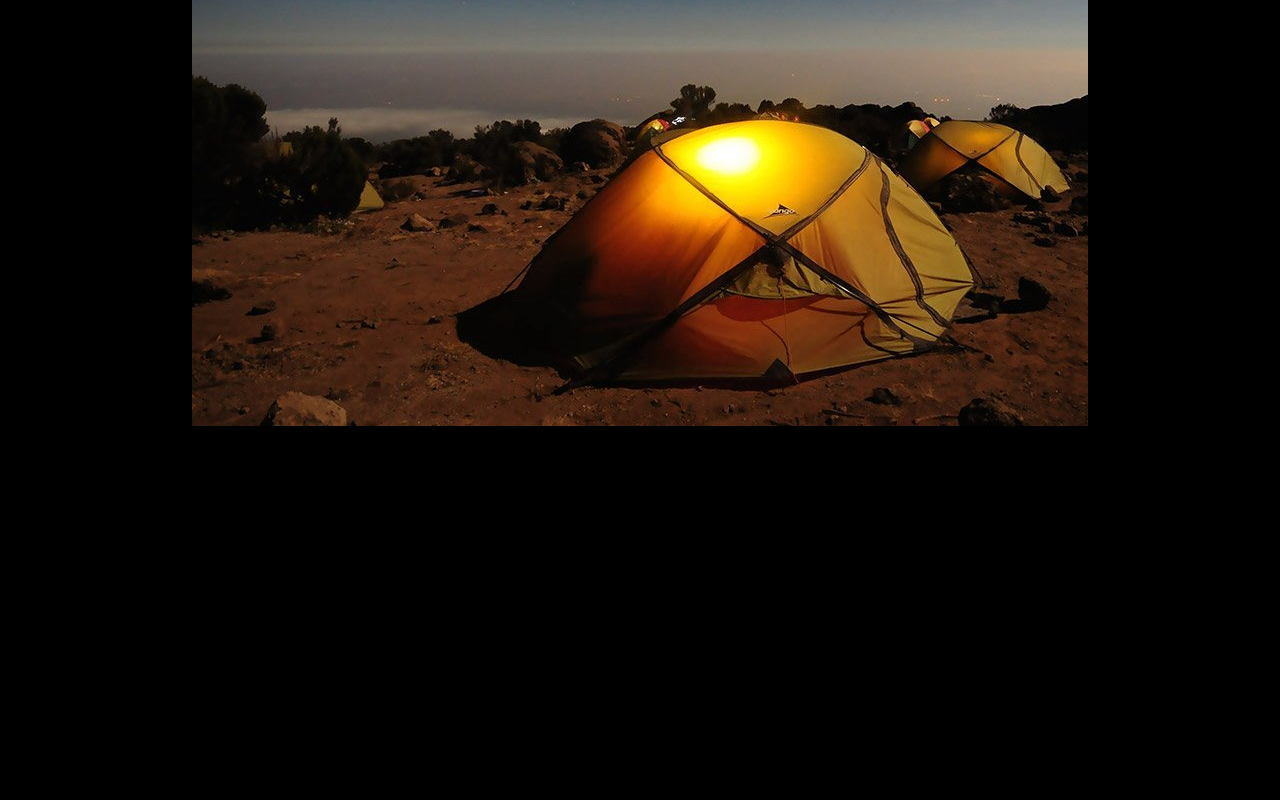
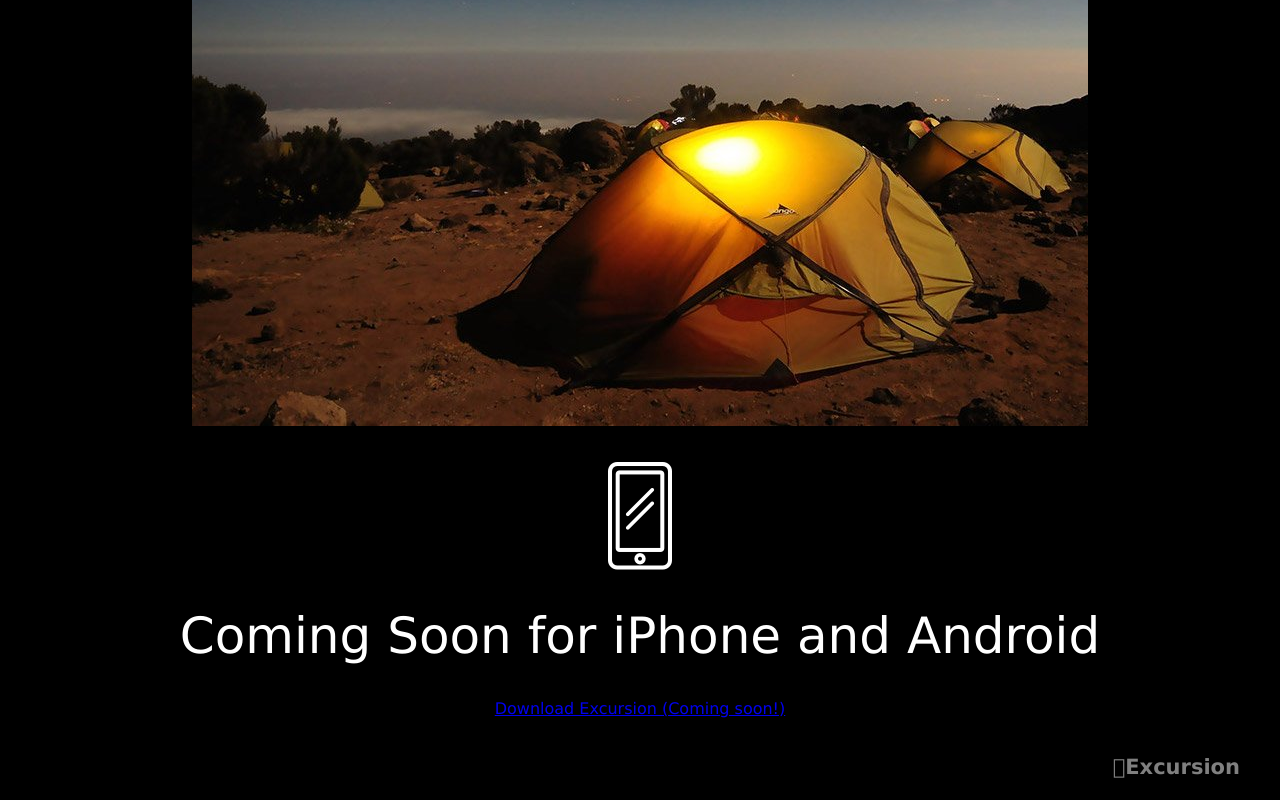
Before and after one commit to ggies/excursion, a plain HTML site: page index.html in a window 1280 px wide. Shown: the part 579-1379 px from the top of the page. Before the commit the page ends 1017 px from the top, so only its background shows below. Drawn offline with Linux system fonts and the light colour scheme.

Commit message:
completed first draft

```diff
--- a/index.html
+++ b/index.html
@@ -3,6 +3,8 @@
   <head>
     <title>Excursion Homepage</title>
     <link rel="stylesheet" type="text/css" href="resources/css/styles.css">
+    <link rel="stylesheet" href="https://cdn.jsdelivr.net/npm/@fortawesome/fontawesome-free@5.15.4/css/fontawesome.min.css"
+      integrity="sha384-jLKHWM3JRmfMU0A5x5AkjWkw/EYfGUAGagvnfryNV3F9VqM98XiIH7VBGVoxVSc7" crossorigin="anonymous">
   </head>
 
   <body>
@@ -16,6 +18,16 @@
     </video>
     <h2>Your personal travel guide</h2>
     <h3>Excursion remembers places you like, and recommends new points of interest around you.</h3>
-    <img src="resources/images/camp.jpg" alt="tent at dusk with glowing light inside" />
+    <div>
+      <img src="resources/images/camp.jpg" alt="tent at dusk with glowing light inside" />
+    </div>
+    <div class="icon">
+      <img src="resources/images/phone.png" alt="smartphone icon" />
+    </div>
+    <h1>Coming Soon for iPhone and Android</h1>
+    <p><a href="https://f9a59546590a4f19ab00e67051c0da83.cc-propeller.cloud/#">Download Excursion (Coming soon!)</a></p>
+    <footer>
+        <h3><i class="fa-solid fa-copyright"></i>Excursion</h3>
+    </footer>
   </body>
 </html>
--- a/resources/css/styles.css
+++ b/resources/css/styles.css
@@ -5,6 +5,8 @@ html {
 body {
     background-color: black;
     text-align: center;
+    max-width: 1200px;
+    margin: 0 auto;
 }
 
 header a {
@@ -31,3 +33,11 @@ h3 {
     font-size: 21px;
     color: grey;
 }
+
+footer {
+    float:right;
+}
+
+.icon {
+    margin-top: 2rem;
+}
```
